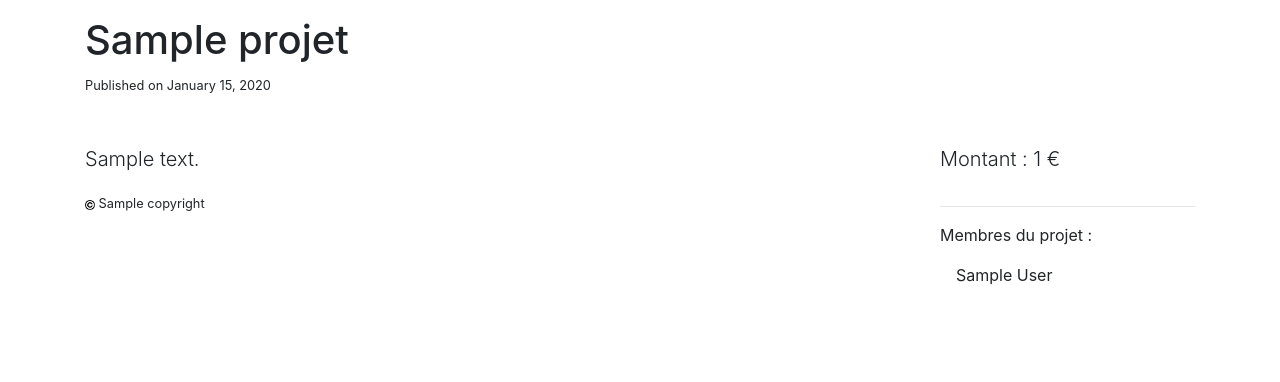
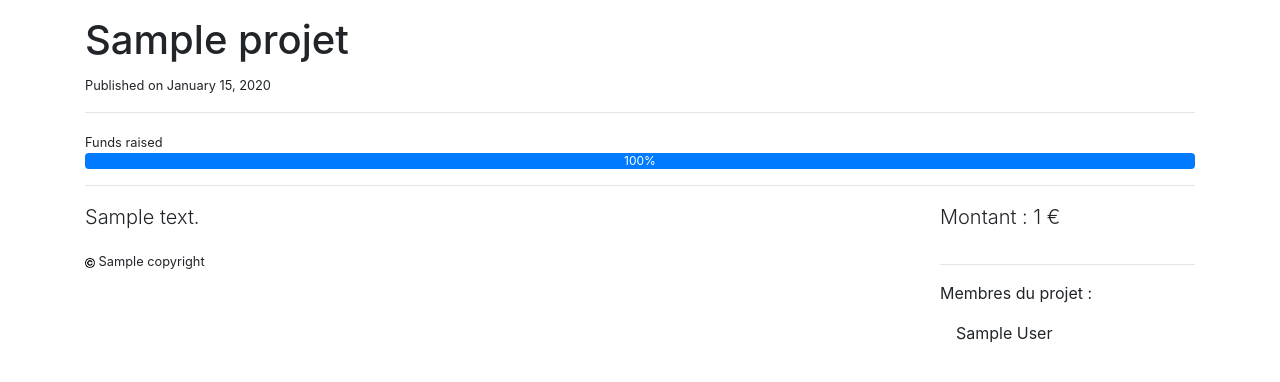
Before and after one commit to Lusgem/MakeOurPlanetGreenAgain, a Django app: page /projets/1/ in a window 1280 px wide. Shown: the part 56-438 px from the top of the page. Run offline with Django 3.2, Linux system fonts and the light colour scheme; tables that the repository leaves empty hold one stand-in row (Sample ...); some libraries are stand-ins or nearby versions.

Commit message:
Project enhancing

```diff
--- a/makeOurPlanetGreenAgain/projet/models.py
+++ b/makeOurPlanetGreenAgain/projet/models.py
@@ -10,6 +10,7 @@ class Projet(models.Model):
 	nom = models.CharField(max_length=20)
 	membres = models.ManyToManyField(User)
 	montant = models.IntegerField()
+	financement = models.IntegerField(default=0)
 	copyright = models.OneToOneField(Copyright, on_delete=models.CASCADE, blank=True, default=None, null=True)
 	publication_date = models.DateTimeField(default=datetime.now)
 	description = models.CharField(max_length=1000)
--- a/makeOurPlanetGreenAgain/projet/templates/projet/detail.html
+++ b/makeOurPlanetGreenAgain/projet/templates/projet/detail.html
@@ -7,8 +7,18 @@
 <div class="container mt-3">
     <h1>{{ project.nom }}</h1>
     <small>Published on {{ project.publication_date|date:"F d, Y" }}</small>
+    <hr>
 
-    <div class="row mt-5">
+    <div class="my-3">
+        <small>Funds raised</small>
+        <div class="progress">
+            {% widthratio project.financement project.montant 100 as width%}
+            <div class="progress-bar" style="width:{{ width }}%">{{ width }}%</div>
+        </div>
+    </div>
+    <hr>
+
+    <div class="row mt-3">
         <div class="col-sm">
             <p class="lead">{{ project.description }}</p>
         </div>
--- a/makeOurPlanetGreenAgain/projet/templates/projet/index.html
+++ b/makeOurPlanetGreenAgain/projet/templates/projet/index.html
@@ -4,7 +4,7 @@
 
 <div class="row">
     <div class="col my-3">
-        <h1>Projets récents</h1>
+        <h1>Projets en cours de financement</h1>
     </div>
     <div class="col-2 my-4">
         <a href="{% url 'projet:add' %}" class="btn btn-primary">Add project</a>
--- a/makeOurPlanetGreenAgain/projet/views.py
+++ b/makeOurPlanetGreenAgain/projet/views.py
@@ -1,6 +1,7 @@
 from django.http import HttpResponse
 from django.shortcuts import render, get_object_or_404, redirect
 from django.core.paginator import Paginator, PageNotAnInteger, EmptyPage
+from django.db.models import F
 from .models import Projet
 from .forms import ProjectForm
 import logging
@@ -9,7 +10,8 @@ log = logging.getLogger(__name__)
 
 
 def index(request):
-    project_list = Projet.objects.order_by('-publication_date')
+    # on affiche les projets qui n'ont pas été complètement financés
+    project_list = Projet.objects.filter(financement__lt=F("montant")).order_by('-publication_date')
 
     paginator = Paginator(project_list, 6)  # 6 projets par page
     page = request.GET.get('page')
```
Also changed, not shown: makeOurPlanetGreenAgain/plateforme/templates/plateforme/projects-results.html (+8 -1 lines), makeOurPlanetGreenAgain/projet/migrations/0009_projet_financement.py (added).
